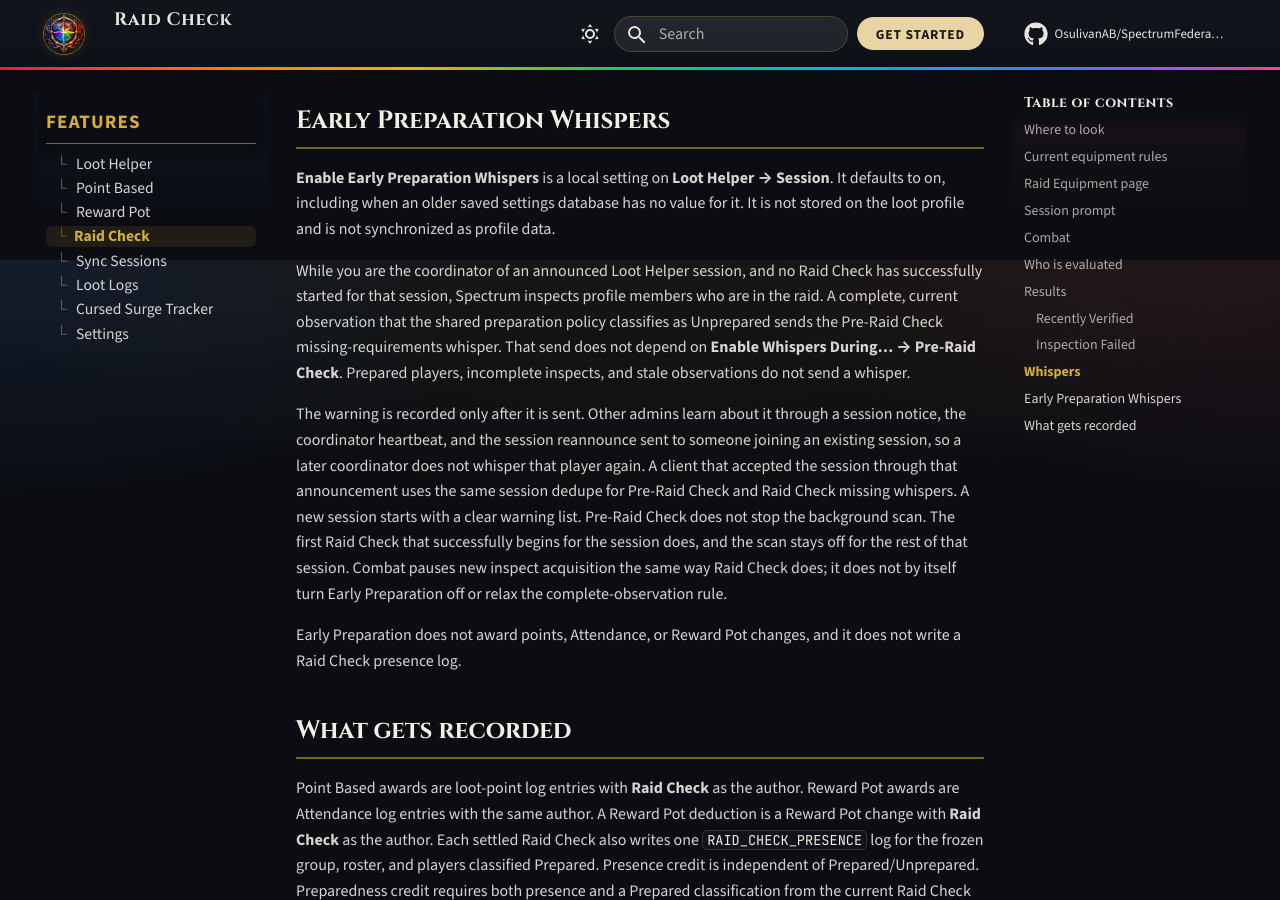
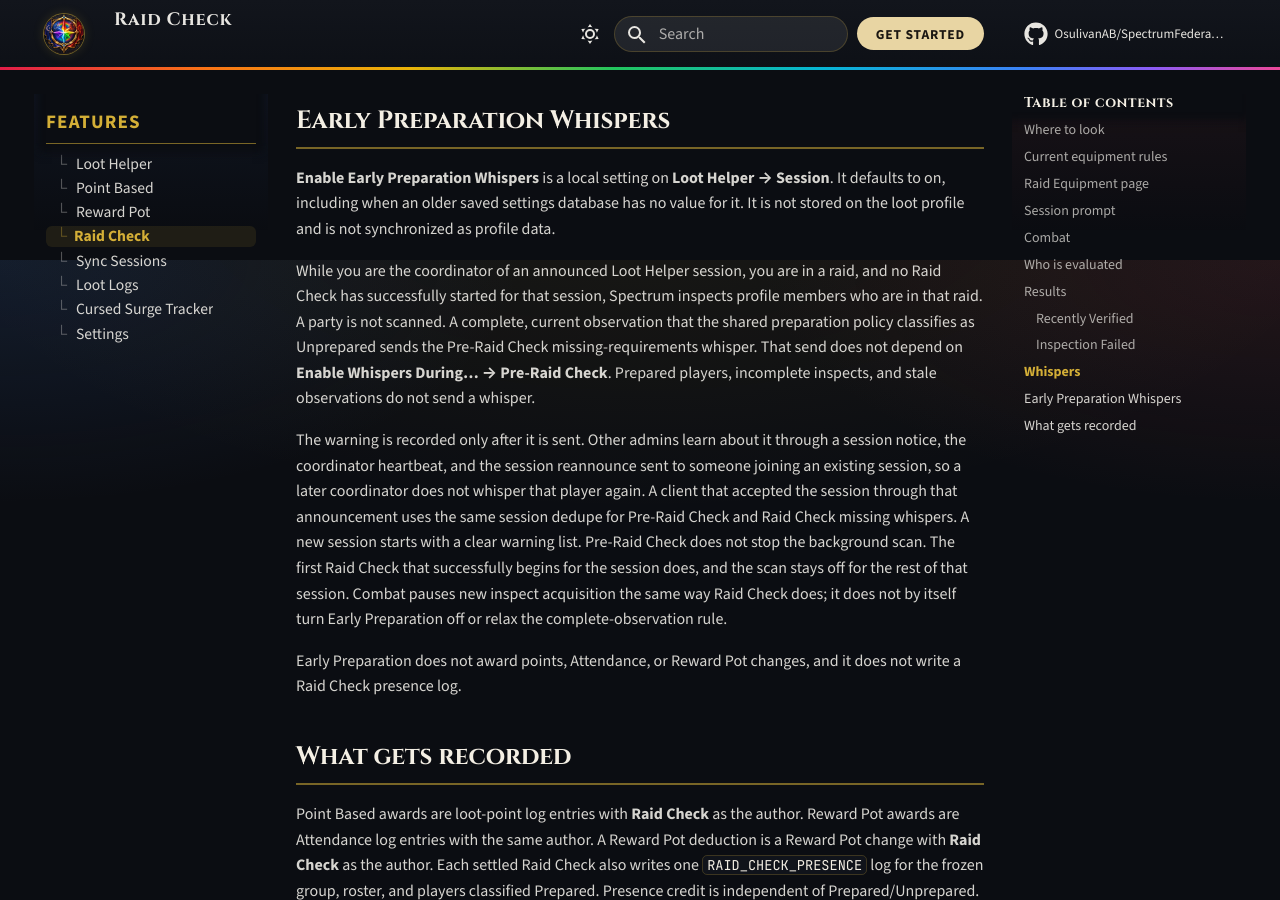
Before and after one commit to OsulivanAB/SpectrumFederation, an MkDocs documentation site: the page built from docs/features/raid-check.md, in a window 1280 px wide and 900 px high, scrolled down 4240 px. Built offline with MkDocs 1.6.1 and Material for MkDocs 9.7.7, drawn with Linux system fonts in a browser that asks for light colours; comment, search, counter and statistics services are not loaded.

Commit message:
Keep early preparation whispers on fresh raid observations.
A party is not scanned, a blended inspect cannot whisper, a reannounce snapshot waits until the sender can be authorized, and a rejected reannounce send leaves the session unannounced.

Co-authored-by: anthony.r.bahl <anthony.r.bahl@gmail.com>

```diff
--- a/docs/features/raid-check.md
+++ b/docs/features/raid-check.md
@@ -95,7 +95,7 @@ Templates support `{player_name}`, `{missing}`, `{point_name}`, and `{points_awa
 
 **Enable Early Preparation Whispers** is a local setting on **Loot Helper → Session**. It defaults to on, including when an older saved settings database has no value for it. It is not stored on the loot profile and is not synchronized as profile data.
 
-While you are the coordinator of an announced Loot Helper session, and no Raid Check has successfully started for that session, Spectrum inspects profile members who are in the raid. A complete, current observation that the shared preparation policy classifies as Unprepared sends the Pre-Raid Check missing-requirements whisper. That send does not depend on **Enable Whispers During… → Pre-Raid Check**. Prepared players, incomplete inspects, and stale observations do not send a whisper.
+While you are the coordinator of an announced Loot Helper session, you are in a raid, and no Raid Check has successfully started for that session, Spectrum inspects profile members who are in that raid. A party is not scanned. A complete, current observation that the shared preparation policy classifies as Unprepared sends the Pre-Raid Check missing-requirements whisper. That send does not depend on **Enable Whispers During… → Pre-Raid Check**. Prepared players, incomplete inspects, and stale observations do not send a whisper.
 
 The warning is recorded only after it is sent. Other admins learn about it through a session notice, the coordinator heartbeat, and the session reannounce sent to someone joining an existing session, so a later coordinator does not whisper that player again. A client that accepted the session through that announcement uses the same session dedupe for Pre-Raid Check and Raid Check missing whispers. A new session starts with a clear warning list. Pre-Raid Check does not stop the background scan. The first Raid Check that successfully begins for the session does, and the scan stays off for the rest of that session. Combat pauses new inspect acquisition the same way Raid Check does; it does not by itself turn Early Preparation off or relax the complete-observation rule.
 
```
Also changed, not shown: 7 other files.
